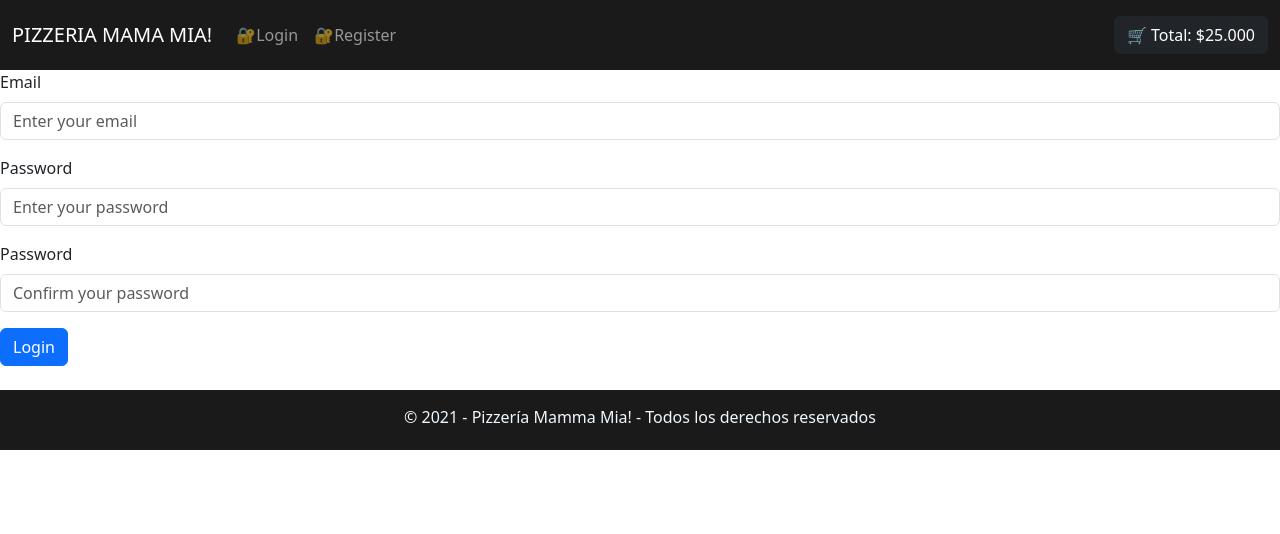
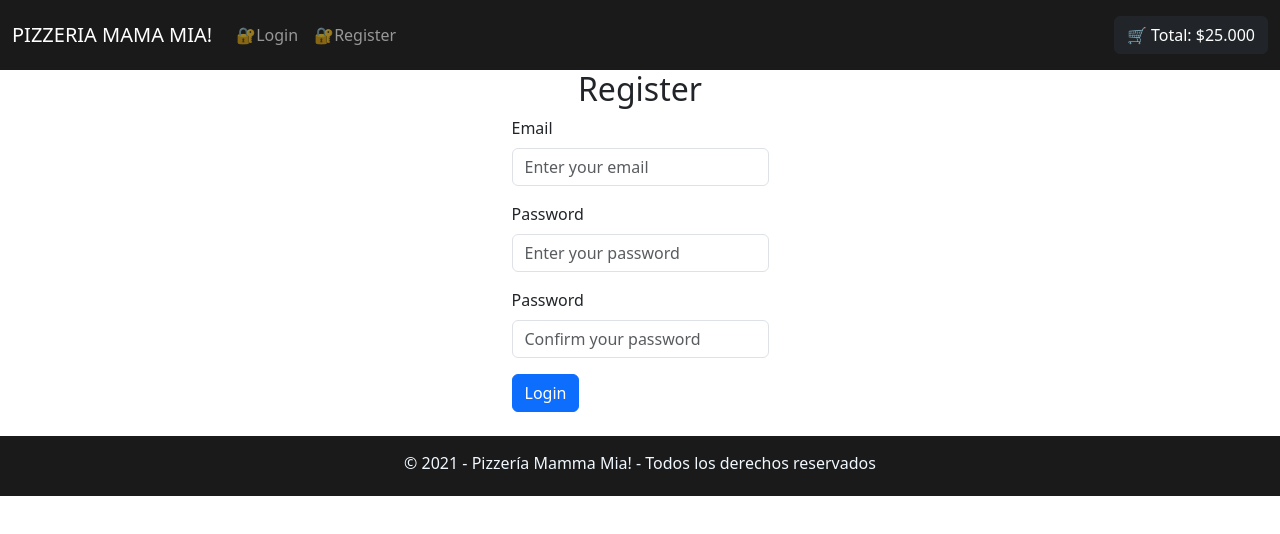
Before and after one commit to cleivaa/pizzeria-react, a React (Vite) app: page / in a window 1280 px wide. Shown: the top 534 px of the page. Built offline with nearby package versions, Linux system fonts and the light colour scheme.

Commit message:
se hacen cambios en el css de login y register

```diff
--- a/src/App.css
+++ b/src/App.css
@@ -3,3 +3,9 @@
   grid-template-columns: repeat(auto-fill, minmax(280px, 1fr)) ;
   grid-gap: 15px;
 }
+
+.login {
+  display: flex;
+  align-items: center;
+  flex-direction: column;
+}
--- a/src/App.jsx
+++ b/src/App.jsx
@@ -148,4 +148,5 @@ function App() {
   );
 }
 
+
 export default App;
--- a/src/components/Login.jsx
+++ b/src/components/Login.jsx
@@ -1,43 +1,44 @@
-import React from 'react'
-import PropTypes from 'prop-types'
-import Button from 'react-bootstrap/Button';
-import Form from 'react-bootstrap/Form';
+import React from "react";
+import PropTypes from "prop-types";
+import Button from "react-bootstrap/Button";
+import Form from "react-bootstrap/Form";
+import Container from "react-bootstrap/Container";
 
-export const Login = ({handleOnChange, handleOnSubmit}) => {
+export const Login = ({ handleOnChange, handleOnSubmit }) => {
+  return (
+    <>
+      <div className="login">
+        <h2>Login</h2>
 
-  return (
         <Form onChange={handleOnChange} onSubmit={handleOnSubmit}>
           <Form.Group className="mb-3" controlId="formViteUsername">
             <Form.Label>Email</Form.Label>
             <Form.Control
               type="email"
               placeholder="Enter your email"
-        name='email' />
+              name="email"
+            />
           </Form.Group>
 
-      <Form.Group
-      className="mb-3"
-      controlId="formBasicPassword">
-
+          <Form.Group className="mb-3" controlId="formBasicPassword">
             <Form.Label>Password</Form.Label>
             <Form.Control
               type="password"
               placeholder="Enter your password"
-        name='password'/>
+              name="password"
+            />
           </Form.Group>
 
-      <Button
-      variant="primary"
-      type="submit">
+          <Button variant="primary" type="submit">
             Login
           </Button>
         </Form>
+      </div>
+    </>
   );
-}
-
+};
 
 Login.propTypes = {
   handleOnChange: PropTypes.func.isRequired,
   handleOnSubmit: PropTypes.func.isRequired,
-
-}
+};
--- a/src/components/Register.jsx
+++ b/src/components/Register.jsx
@@ -6,6 +6,8 @@ import Form from 'react-bootstrap/Form';
 export const Register = ({handleOnChange, handleOnSubmit}) => {
 
   return (
+    <div className="login">
+        <h2>Register</h2>
     <Form onChange={handleOnChange} onSubmit={handleOnSubmit}>
       <Form.Group className="mb-3" controlId="formViteUsername">
         <Form.Label>Email</Form.Label>
@@ -43,6 +45,7 @@ export const Register = ({handleOnChange, handleOnSubmit}) => {
         Login
       </Button>
     </Form>
+    </div>
   );
 }
 
--- a/src/index.css
+++ b/src/index.css
@@ -6,6 +6,7 @@
 
 body {
   font-family: "Roboto", sans-serif;
+
 }
 
 .cupon {
```
Lines whose indentation alone changed are shown as unchanged.
